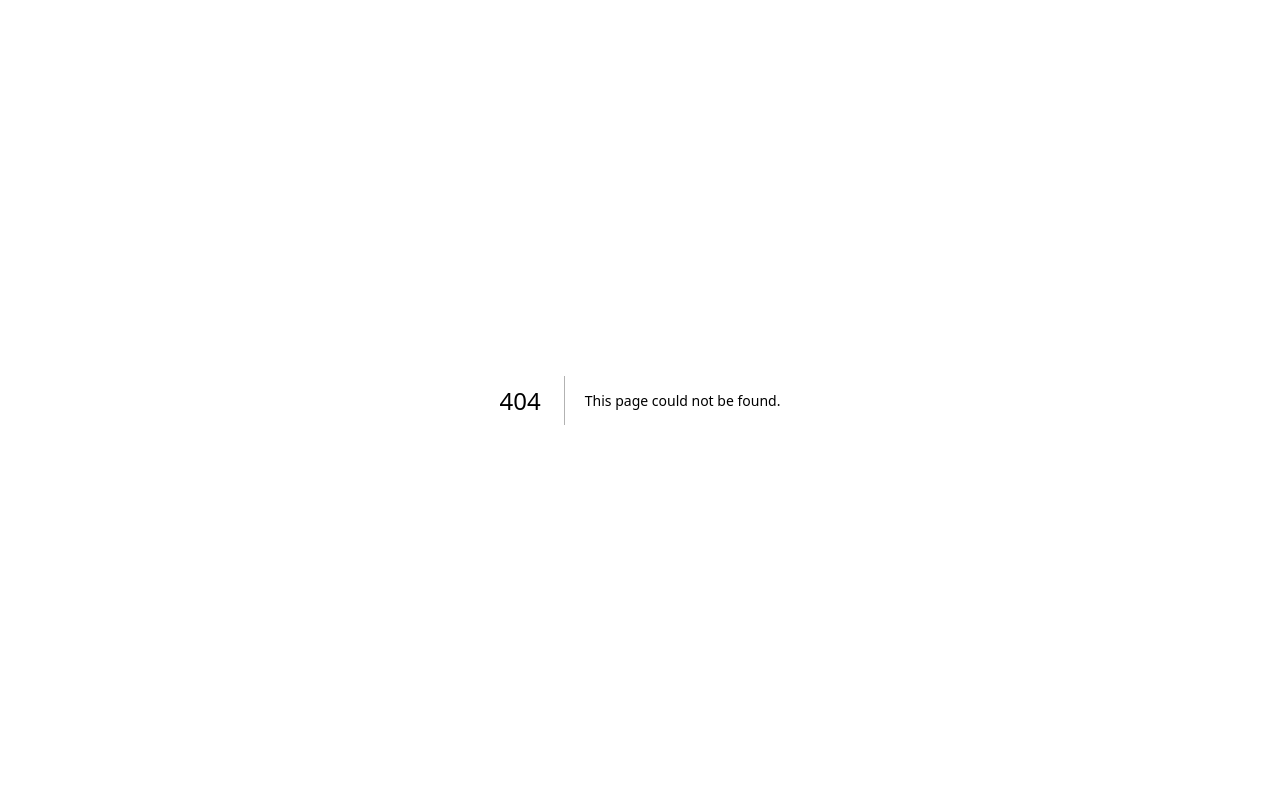
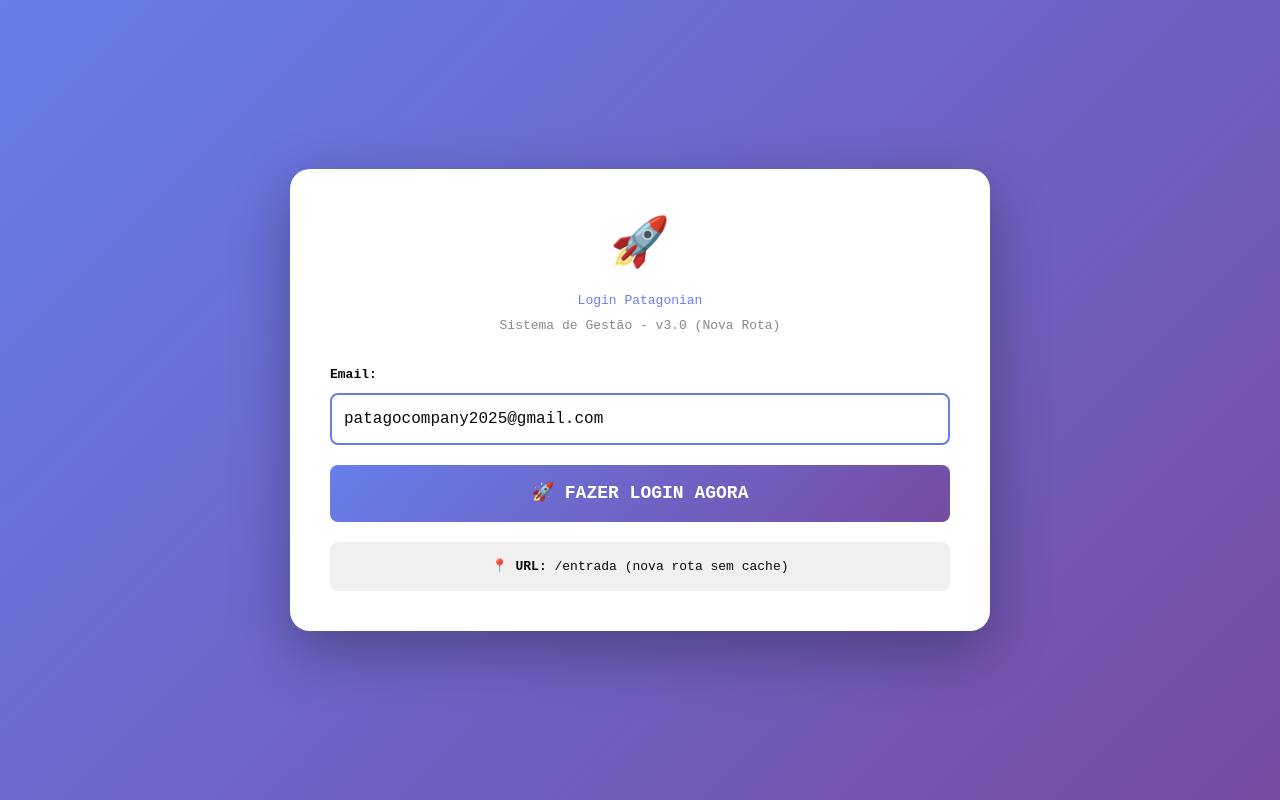
Before and after one commit to patagocompany2025-jpg/saas-agencia, a Next.js app: page /entrada in a window 1280 px wide. Before the commit this address had no page. Built offline with nearby package versions, Linux system fonts and the light colour scheme.

Commit message:
Criar rota /entrada - Login sem cache com logs visuais em tempo real

```diff
--- /dev/null
+++ b/app/entrada/page.tsx
@@ -0,0 +1,157 @@
+'use client';
+
+import { useState } from 'react';
+
+export default function Entrada() {
+  const [email, setEmail] = useState('patagocompany2025@gmail.com');
+  const [logs, setLogs] = useState<string[]>([]);
+
+  const addLog = (msg: string) => {
+    const timestamp = new Date().toLocaleTimeString('pt-BR');
+    setLogs(prev => [...prev, `[${timestamp}] ${msg}`]);
+  };
+
+  const handleLogin = async (e: React.FormEvent) => {
+    e.preventDefault();
+    setLogs([]); // Limpar logs anteriores
+
+    addLog('🚀 INICIANDO LOGIN...');
+    addLog(`📧 Email: ${email}`);
+
+    try {
+      addLog('🌐 Chamando API /api/user/sync...');
+
+      const response = await fetch('/api/user/sync', {
+        method: 'POST',
+        headers: { 'Content-Type': 'application/json' },
+        body: JSON.stringify({ stack_user_id: email })
+      });
+
+      addLog(`📊 Status HTTP: ${response.status}`);
+
+      const data = await response.json();
+      addLog(`📦 Resposta recebida: ${JSON.stringify(data).substring(0, 100)}...`);
+
+      if (data.success && data.user) {
+        addLog('✅ LOGIN BEM-SUCEDIDO!');
+        addLog(`👤 Usuário: ${data.user.displayName || data.user.email}`);
+        addLog(`🔑 Role: ${data.user.role}`);
+
+        localStorage.setItem('demo_user', JSON.stringify(data.user));
+        addLog('💾 Dados salvos no localStorage');
+
+        addLog('🎯 Redirecionando para /dashboard em 2 segundos...');
+        setTimeout(() => {
+          window.location.href = '/dashboard';
+        }, 2000);
+      } else if (data.error) {
+        addLog(`❌ ERRO: ${data.error}`);
+        if (data.details) {
+          addLog(`📋 Detalhes: ${JSON.stringify(data.details)}`);
+        }
+      } else {
+        addLog('❌ Usuário não encontrado');
+      }
+    } catch (err: any) {
+      addLog(`❌ ERRO DE REDE: ${err.message}`);
+    }
+  };
+
+  return (
+    <div style={{
+      minHeight: '100vh',
+      background: 'linear-gradient(135deg, #667eea 0%, #764ba2 100%)',
+      display: 'flex',
+      alignItems: 'center',
+      justifyContent: 'center',
+      padding: '20px',
+      fontFamily: 'monospace'
+    }}>
+      <div style={{
+        width: '100%',
+        maxWidth: '700px',
+        background: 'white',
+        borderRadius: '20px',
+        padding: '40px',
+        boxShadow: '0 20px 60px rgba(0,0,0,0.3)'
+      }}>
+        {/* Header */}
+        <div style={{ textAlign: 'center', marginBottom: '30px' }}>
+          <div style={{ fontSize: '48px', marginBottom: '10px' }}>🚀</div>
+          <h1 style={{ margin: '0 0 5px', color: '#667eea' }}>Login Patagonian</h1>
+          <p style={{ margin: 0, color: '#888' }}>Sistema de Gestão - v3.0 (Nova Rota)</p>
+        </div>
+
+        {/* Form */}
+        <form onSubmit={handleLogin}>
+          <div style={{ marginBottom: '20px' }}>
+            <label style={{ display: 'block', marginBottom: '8px', fontWeight: 'bold' }}>
+              Email:
+            </label>
+            <input
+              type="email"
+              value={email}
+              onChange={(e) => setEmail(e.target.value)}
+              required
+              style={{
+                width: '100%',
+                padding: '12px',
+                fontSize: '16px',
+                border: '2px solid #667eea',
+                borderRadius: '8px',
+                boxSizing: 'border-box'
+              }}
+            />
+          </div>
+
+          <button
+            type="submit"
+            style={{
+              width: '100%',
+              padding: '15px',
+              fontSize: '18px',
+              fontWeight: 'bold',
+              background: 'linear-gradient(135deg, #667eea 0%, #764ba2 100%)',
+              color: 'white',
+              border: 'none',
+              borderRadius: '8px',
+              cursor: 'pointer'
+            }}
+          >
+            🚀 FAZER LOGIN AGORA
+          </button>
+        </form>
+
+        {/* Logs em tempo real */}
+        {logs.length > 0 && (
+          <div style={{
+            marginTop: '30px',
+            padding: '20px',
+            background: '#1a1a1a',
+            borderRadius: '8px',
+            maxHeight: '300px',
+            overflowY: 'auto'
+          }}>
+            <div style={{ color: '#00ff00', fontSize: '12px', fontFamily: 'monospace' }}>
+              {logs.map((log, i) => (
+                <div key={i} style={{ marginBottom: '5px' }}>{log}</div>
+              ))}
+            </div>
+          </div>
+        )}
+
+        {/* Info */}
+        <div style={{
+          marginTop: '20px',
+          padding: '15px',
+          background: '#f0f0f0',
+          borderRadius: '8px',
+          fontSize: '13px',
+          textAlign: 'center'
+        }}>
+          <strong>📍 URL:</strong> /entrada (nova rota sem cache)
+        </div>
+      </div>
+    </div>
+  );
+}
```
